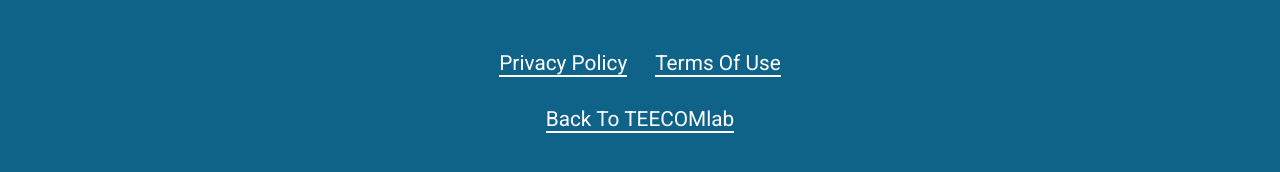
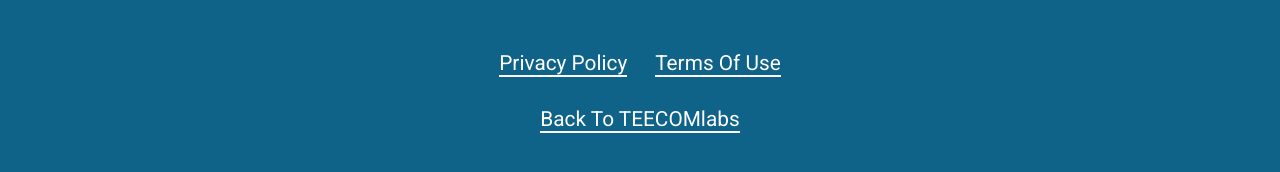
Before and after one commit to TEECOM/teecom.github.io, a Jekyll site: the page built from lobbytransit/index.html, in a window 1280 px wide and 900 px high, scrolled down 3192 px. Shown: the part 705-877 px from the top of the window. Built offline with Jekyll 4.4.1, drawn with Linux system fonts in a browser that asks for light colours.

Commit message:
Change from TEECOMlab to TEECOMlabs

```diff
--- a/_layouts/default.html
+++ b/_layouts/default.html
@@ -10,7 +10,7 @@
 
   <body>
     <nav class="navbar {{ page.nav_modifier }}">
-      <a href="/" class="navbar__logo">TEECOMlab</a>
+      <a href="/" class="navbar__logo">TEECOMlabs</a>
 
       <div class="navbar__links">
         <a href="/apps_for_buildings" class="navbar__link {% if page.active == 'apps' %}navbar__link_active{% endif %}">Apps</a>
--- a/apps_for_buildings.html
+++ b/apps_for_buildings.html
@@ -2,7 +2,7 @@
 layout: default
 nav_modifier: navbar_white-background
 active: apps
-title: TEECOMlab
+title: Apps For Buildings
 ---
 
 <article>
--- a/index.html
+++ b/index.html
@@ -1,6 +1,6 @@
 ---
 layout: default
-title: TEECOMlab
+title: TEECOMlabs
 ---
 
 <section class="section section_hero">
--- a/lobbytransit/index.html
+++ b/lobbytransit/index.html
@@ -142,6 +142,6 @@
   </div>
 
   <div class="footer__row">
-    <a href="/" class="footer__link">Back To TEECOMlab</a>
+    <a href="/" class="footer__link">Back To TEECOMlabs</a>
   </div>
 </footer>
--- a/roomphone/index.html
+++ b/roomphone/index.html
@@ -149,6 +149,6 @@
   </div>
 
   <div class="footer__row">
-    <a href="/" class="footer__link">Back To TEECOMlab</a>
+    <a href="/" class="footer__link">Back To TEECOMlabs</a>
   </div>
 </footer>
```
